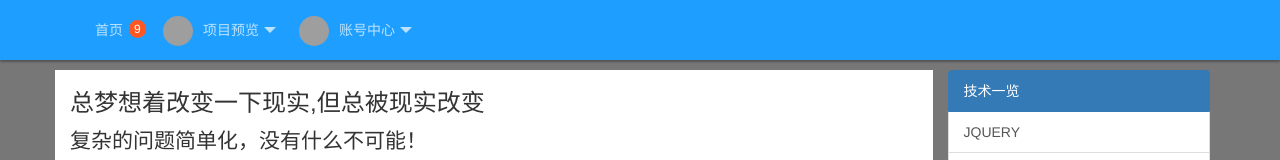
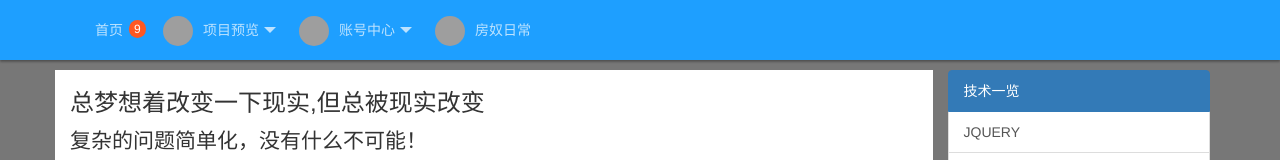
Before and after one commit to hotpotbybao/mgl, a plain HTML site: page index.html in a window 1280 px wide. Shown: the top 160 px of the page. Drawn offline with nearby package versions, Linux system fonts and the light colour scheme; grey boxes are pictures that could not be loaded.

Commit message:
首页样式

```diff
--- a/index.html
+++ b/index.html
@@ -171,6 +171,9 @@
                     <dd><a href="javascript:;">安全管理</a></dd>
                     <dd><a href="javascript:;">退了</a></dd>
                 </dl>
+            </li>
+            <li class="layui-nav-item">
+                <a href="javascript:;"><img src="http://t.cn/RCzsdCq" class="layui-nav-img">房奴日常</a>
             </li>
         </ul>
     </div>
```
